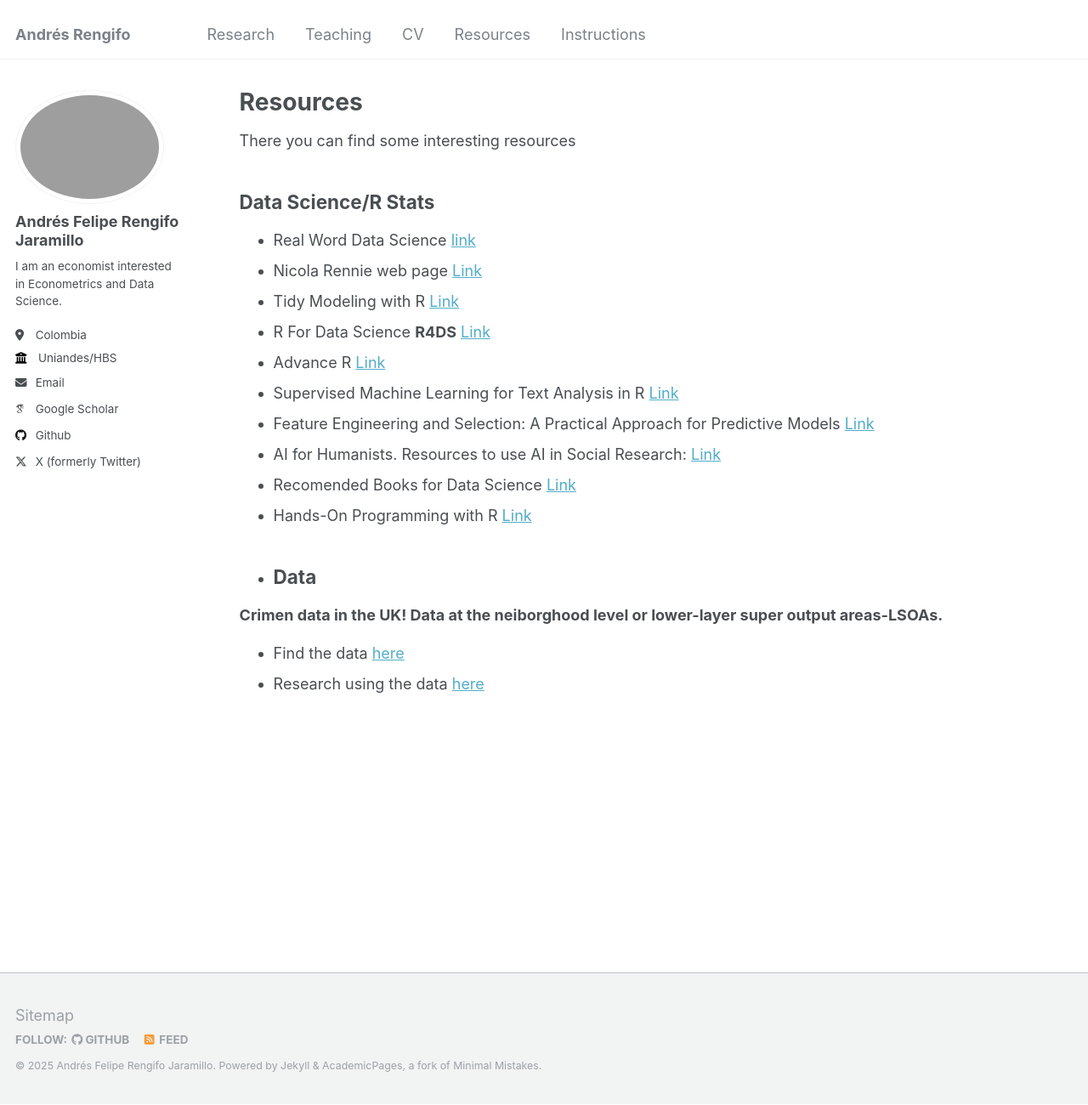
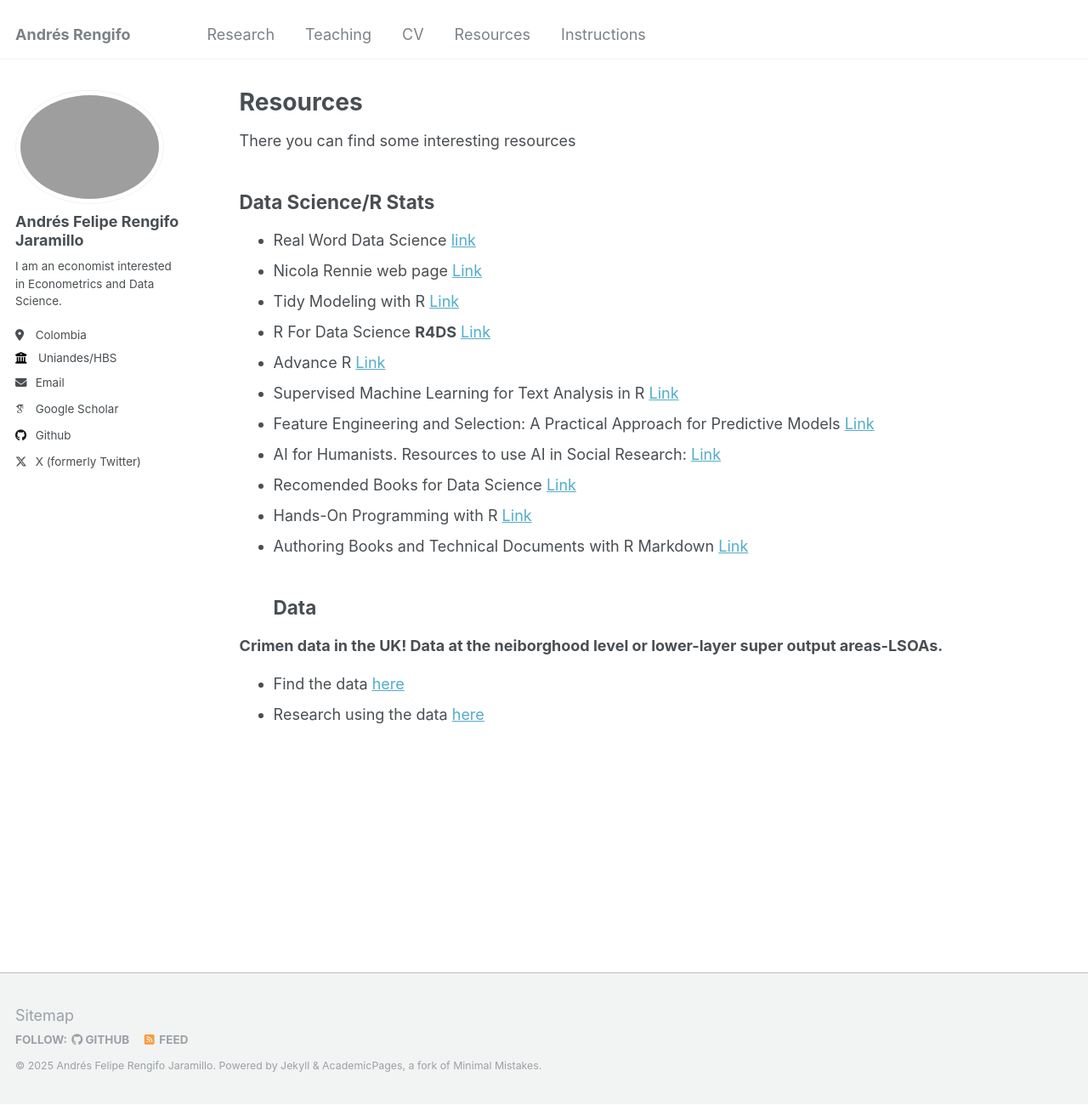
Before and after one commit to RengifoAndres/RengifoAndres.github.io, a Jekyll site: the page built from _pages/Resources.md, in a window 1280 px wide and 1300 px high. Shown: the whole window at 85% size. Built offline with Jekyll 4.4.1, drawn with Linux system fonts in a browser that asks for light colours; some web fonts are replaced.

Commit message:
Update Resources.md

```diff
--- a/_pages/Resources.md
+++ b/_pages/Resources.md
@@ -19,7 +19,7 @@ There you can find some interesting resources
 * AI for Humanists. Resources to use AI in Social Research: [Link](https://aiforhumanists.com/)
 * Recomended Books for Data Science [Link](https://datahumans.notion.site/2f4552fd18be4d439b6b6977077e6ca5?v=738d0654fd81490890b8f741a2ef0a3c)
 * Hands-On Programming with R [Link](https://rstudio-education.github.io/hopr/index.html)
-*
+* Authoring Books and Technical Documents with R Markdown [Link](https://bookdown.org/yihui/bookdown/)
 ## Data
 
 <div style="display: flex; align-items: flex-start; margin-bottom: 20px;">
```
